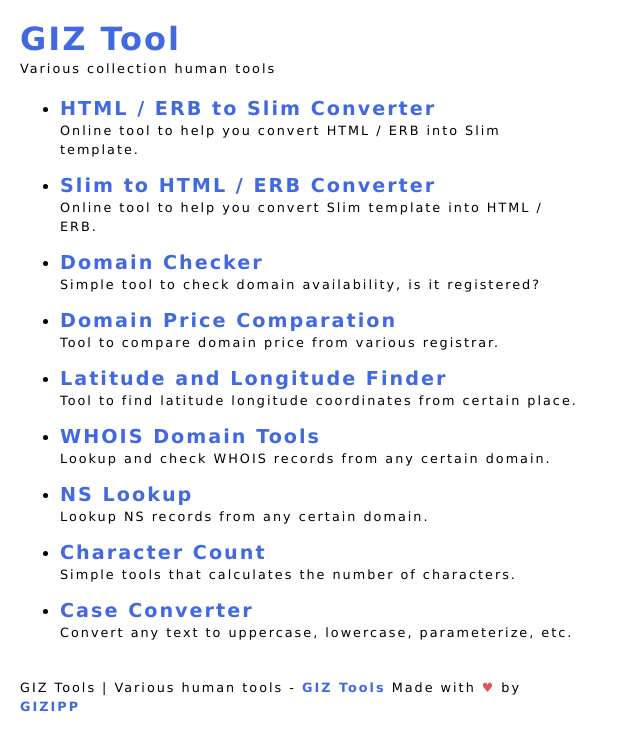
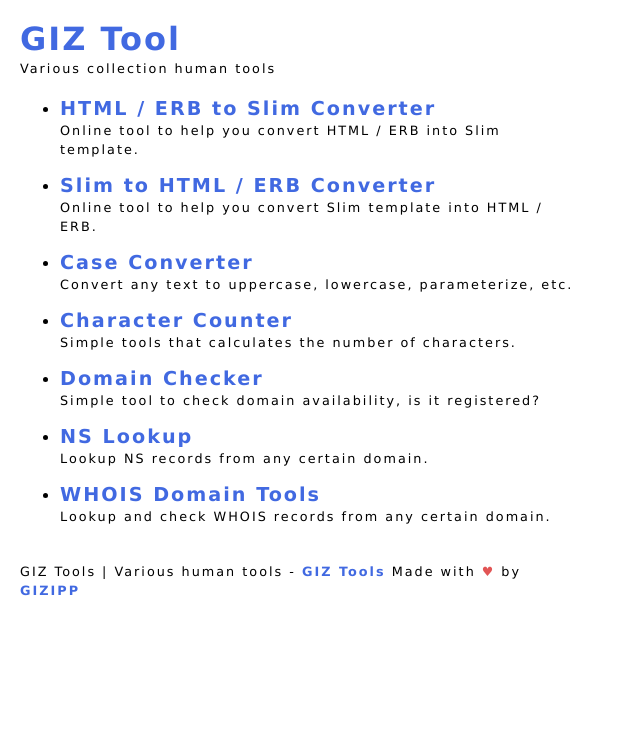
Before and after one commit to gizipp/tools.gizipp.com, a Jekyll site: the page built from index.html, in a window 1280 px wide. Shown: the top 751 px of the page, without its empty margins (0-640 px from the left). Built offline with Jekyll 4.4.1, drawn with Linux system fonts in a browser that asks for light colours.

```diff
--- a/_config.yml
+++ b/_config.yml
@@ -3,7 +3,15 @@ email: gizipp.gizipp+tools@gmail.com
 description: >-
   Various collection tools for human, web developer or programing. HTML / ERB to Slim Converter
 url: 'https://tools.gizipp.com'
-permalink: '/:title'
+
+collections:
+  tools:
+    output: true
+    permalink: '/:title'
+    order:
+      - html-erb-to-slim.html
+      - slim-to-html-erb.html
+
 plugins:
   - jekyll-sitemap
   - jekyll-minifier
--- a/html-erb-to-slim.html
+++ b/_tools/html-erb-to-slim.html
@@ -1,7 +1,7 @@
 ---
 layout: tools
 title: HTML / ERB to Slim Converter
-description: Online tool to convert HTML / ERB to Slim template.
+description: Online tool to help you convert HTML / ERB into Slim template.
 ---
 
 <section>
--- a/ns-lookup.html
+++ b/_tools/ns-lookup.html
@@ -1,7 +1,7 @@
 ---
 layout: tools
 title: NS Lookup
-description: Lookup Nameserver records of any domain. NS stands for nameserver, and name server is a type of a DNS record.
+description: Lookup NS records from any certain domain.
 ---
 
 <form class="" action="index.html" method="post">
--- a/index.html
+++ b/index.html
@@ -10,41 +10,12 @@ description: Various collection of useful web developer / programing tools! HTML
   </h1>
   <small>Various collection human tools</small>
 </header>
+
 <ul>
-  <li>
-    <h2><a href="/html-erb-to-slim">HTML / ERB to Slim Converter</a></h2>
-    <small>Online tool to help you convert HTML / ERB into Slim template.</small>
-  </li>
-  <li>
-    <h2><a href="/slim-to-html-erb">Slim to HTML / ERB Converter</a></h2>
-    <small>Online tool to help you convert Slim template into HTML / ERB.</small>
-  </li>
-  <li>
-    <h2><a href="/domain-checker">Domain Checker</a></h2>
-    <small>Simple tool to check domain availability, is it registered?</small>
-  </li>
-  <li>
-    <h2><a href="/domain-price-comparison">Domain Price Comparation</a></h2>
-    <small>Tool to compare domain price from various registrar.</small>
-  </li>
-  <li>
-    <h2><a href="/latitude-longitude-finder">Latitude and Longitude Finder</a></h2>
-    <small>Tool to find latitude longitude coordinates from certain place.</small>
-  </li>
-  <li>
-    <h2><a href="/whois-domain-tools">WHOIS Domain Tools</a></h2>
-    <small>Lookup and check WHOIS records from any certain domain.</small>
-  </li>
-  <li>
-    <h2><a href="/ns-lookup">NS Lookup</a></h2>
-    <small>Lookup NS records from any certain domain.</small>
-  </li>
-  <li>
-    <h2><a href="/character-count">Character Count</a></h2>
-    <small>Simple tools that calculates the number of characters.</small>
-  </li>
-  <li>
-    <h2><a href="/case-converter">Case Converter</a></h2>
-    <small>Convert any text to uppercase, lowercase, parameterize, etc.</small>
-  </li>
+  {%- for tool in site.tools -%}
+    <li>
+      <h2><a href="{{ tool.url }}">{{ tool.title }}</a></h2>
+      <small>{{ tool.description }}</small>
+    </li>
+  {%- endfor -%}
 </ul>
```
Also changed, not shown: domain-price-comparison.html (deleted, +0 -7 lines), latitude-longitude-finder.html (deleted, +0 -7 lines), _tools/case-converter.html (renamed from case-converter.html), _tools/character-count.html (renamed from character-count.html), _tools/domain-checker.html (renamed from domain-checker.html), _tools/slim-to-html-erb.html (renamed from slim-to-html-erb.html), _tools/whois-domain-tools.html (renamed from whois-domain-tools.html).
